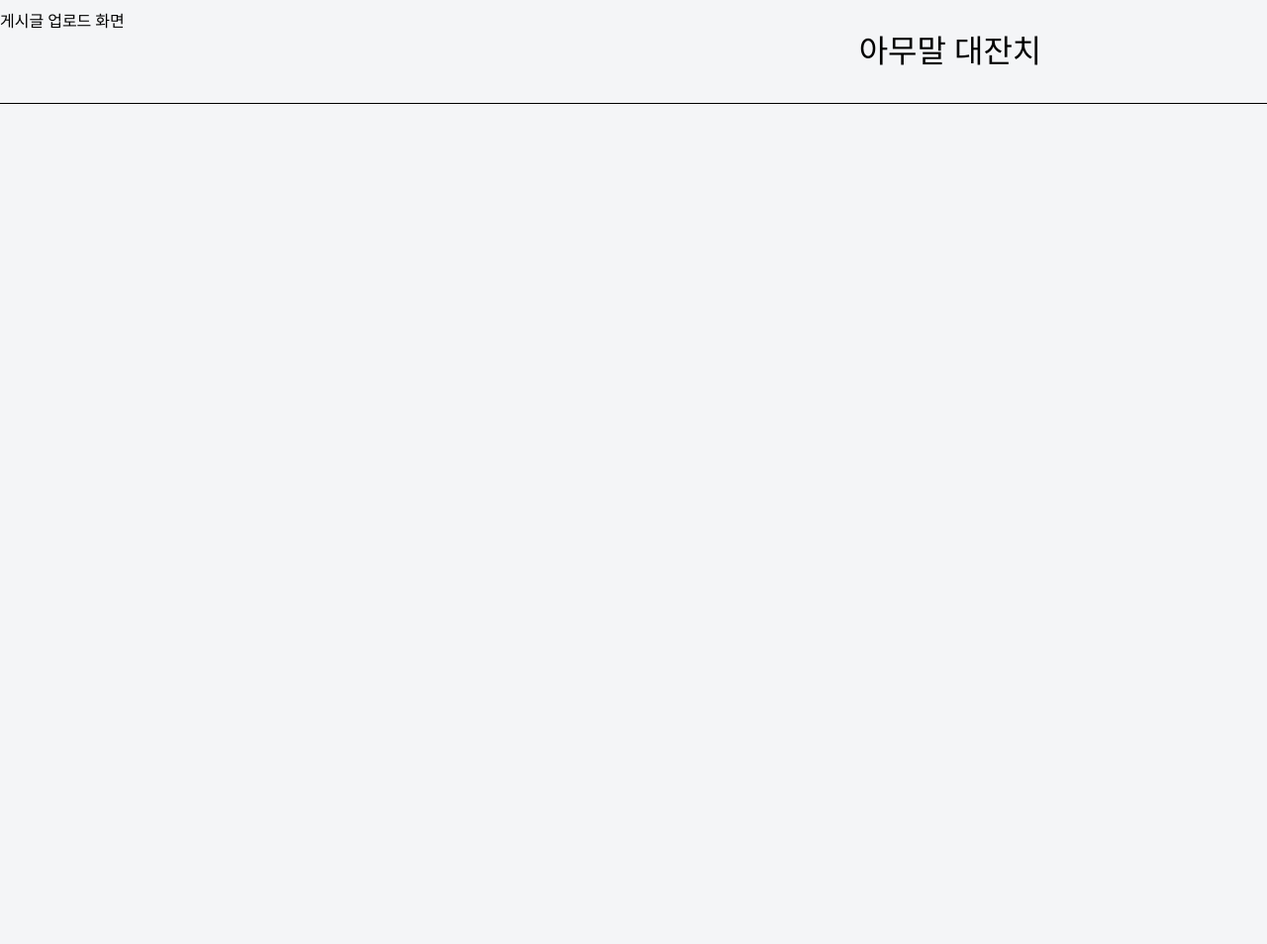
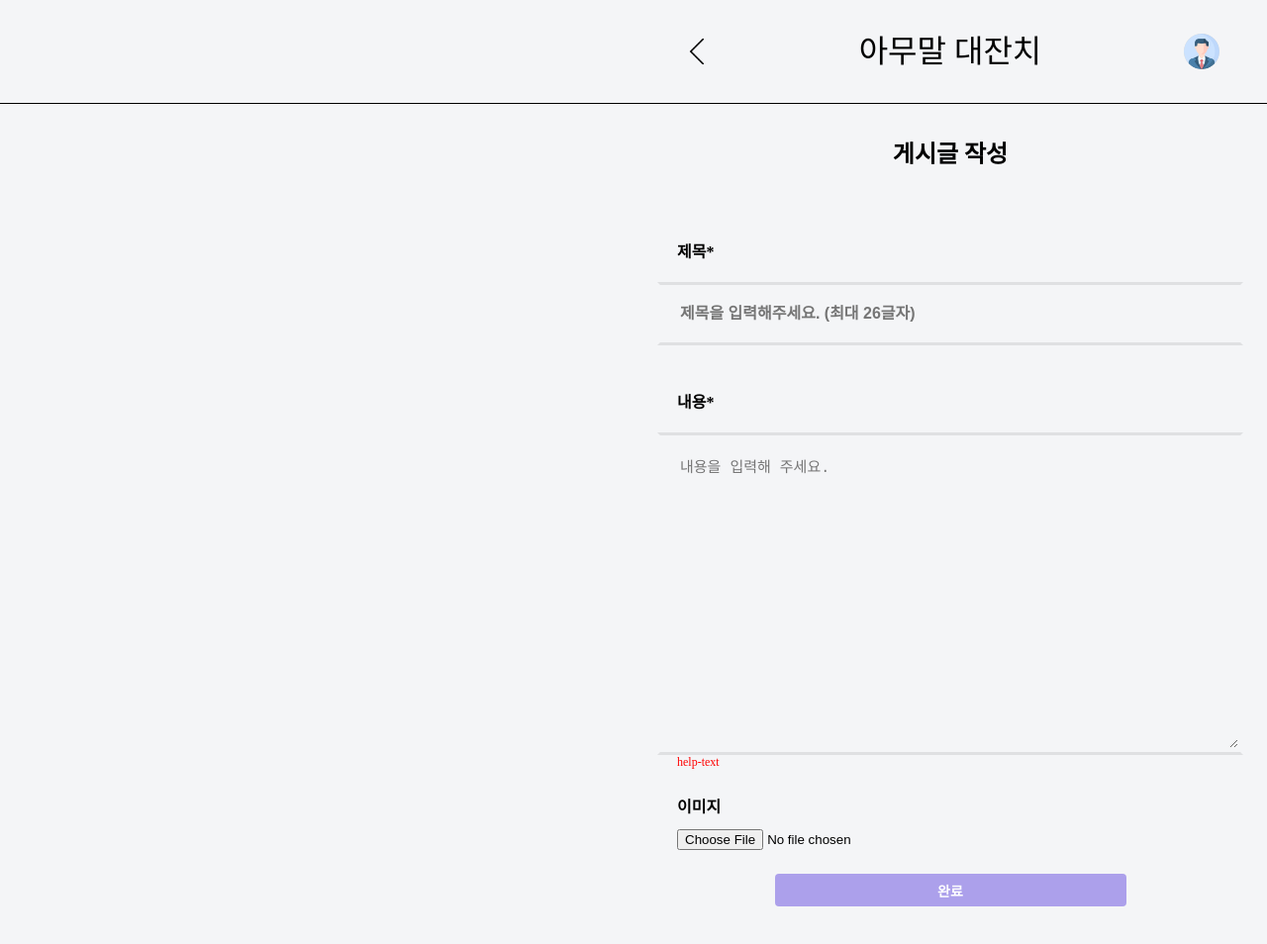
Before and after one commit to 100-hours-a-week/2-daisy-kim-week4, a plain HTML site: page board/boardPost.html in a window 1280 px wide. Shown: the top 954 px of the page at 99% size. Drawn offline with Linux system fonts and the light colour scheme.

Commit message:
[FEAT] 게시물 작성 구현 완료
- helper text 예외처리 구현 아직 남음
-> 나중에 한 번에 처리 가능한 것들은 우선 나중에 일괄 구현할 예정
- 근데 hr 태그 전부 바꿔야 할 듯

```diff
--- /dev/null
+++ b/board/boardPost.css
@@ -0,0 +1,77 @@
+.page-title{
+    margin-top : 128px;
+    font-weight: 700;
+    font-size: 24px;
+}
+.post-wrapper {
+    display: flex;
+    flex-direction: column;
+    align-items: center;
+    gap : 24px;
+    margin-top: 50px;
+}
+.post-input-wrapper{
+    width : 592px;
+    display: flex;
+    flex-direction: column;
+    gap : 24px;
+}
+.post-item-title{
+    font-weight: 700;
+    font-size: 16px;
+    padding: 20px;
+}
+.post-titile-input-box{
+    border-top: #00000016;
+    border-bottom: #00000016;
+    border-right: transparent;
+    border-left: transparent;
+    border-style: solid;
+}
+.post-title-input{
+    font-weight: 700;
+    font-size: 16px;
+    border: none;
+    outline: none;
+    background-color: transparent;
+    padding : 20px;
+    width: 544px;
+}
+.content-input{
+    background-color: transparent;
+    border: none;
+    padding : 20px;
+    width: 544px;
+    outline: none;
+    font-weight: 400;
+    font-size: 15px;
+    height: 276px;
+}
+.help-text{
+    padding-left: 20px;
+}
+.post-image {
+    padding : 0px 20px 0px 20px;
+    display: flex;
+    flex-direction: column;
+    gap : 12px;
+}
+.image-input{
+    width: 544px;
+    cursor: pointer;
+}
+.post-image-title{
+    font-weight: 700;
+    font-size: 16px;
+}
+.post-button {
+    width : 355px;
+    height: 33px;
+    border-radius: 4px;
+    background-color: #ACA0EB;
+    border : none;
+    color : white;
+    cursor: pointer;
+    font-weight: 700;
+    font-size: 14px;
+}
--- a/board/boardPost.html
+++ b/board/boardPost.html
@@ -4,10 +4,47 @@
         <meta charset="UTF-8">
         <meta name="viewport" content="width=device-width, initial-scale=1.0">
         <link rel = "stylesheet" href="../commonStyle.css">
+        <link rel = "stylesheet" href="./boardPost.css">
         <title>게시글 업로드</title>
     </head>
     <body>
         <header>아무말 대잔치</header>
-        <div>게시글 업로드 화면</div>
+        <div id="go-back"><img class="go-back-img" src="../assets/img/backButton.png"></div>
+        <script>
+            const backButton = document.getElementById("go-back");
+            backButton.addEventListener("click", () => {
+            window.history.back();
+        });
+        </script>
+        <div class="profile-icon">
+            <img class="profile-img" src="../assets/img/defaultProfile.png">
+        </div>
+        <div class="wrapper">
+            <div class="page-title">
+                게시글 작성
+            </div>
+            <form class="post-wrapper" action="../board/boardList.html">
+                <div class="post-input-wrapper">
+                    <div class="title-item">
+                        <div class="post-item-title">제목*</div>
+                        <div class="post-titile-input-box">
+                            <input class="post-title-input" type="text" placeholder="제목을 입력해주세요. (최대 26글자)">
+                        </div>
+                    </div>
+                    <div class="post-item">
+                        <div class="post-item-title">내용*</div>
+                        <div class="post-titile-input-box">
+                            <textarea class="content-input" type="text" placeholder="내용을 입력해 주세요."></textarea>
+                        </div>
+                        <div class="help-text">help-text</div>
+                    </div>
+                    <div class="post-image">
+                        <div class="post-image-title">이미지</div>
+                        <input class="image-input" type="file">
+                    </div>
+                </div>
+                <input class="post-button" type="submit" value="완료">
+            </form>
+        </div>
     </body>
 </html>
--- a/commonStyle.css
+++ b/commonStyle.css
@@ -37,3 +37,22 @@ header {
     background-color: #d9d9d9;
     cursor: pointer;
 }
+#go-back{
+    cursor : pointer;
+    display: flex;
+    position : absolute;
+    top : 0px;
+    width : 40px;
+    height: 104px;
+    left : 684px;
+    align-items: center;
+}
+.go-back-img{
+    width : 40px;
+    height: 40px;
+}
+.help-text {
+    color : red;
+    font-weight: 400;
+    font-size: 12px;
+}
```
Also changed, not shown: board/boardDetail.css (+7 -2 lines), board/boardDetail.html (+0 -1 lines), user/signup.css (+0 -14 lines).
